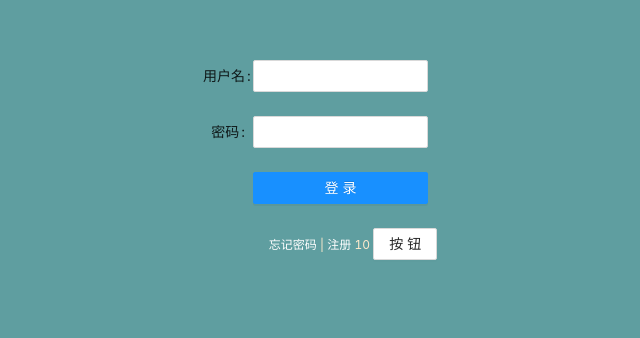
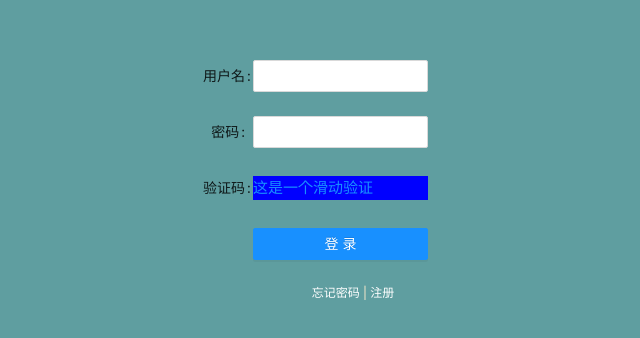
Before and after one commit to Tenglingfeng/myapp-vue3-admin-ts, a Vue app: page /#/ in a window 1280 px wide. Shown: the part 290-628 px from the top of the page, without its empty margins (287-927 px from the left). Built offline with nearby package versions, Linux system fonts and the light colour scheme.

Commit message:
1:局部组件注册;使用 2:局部样式scoped

```diff
--- /dev/null
+++ b/src/components/Captcha/index.vue
@@ -0,0 +1,22 @@
+<template>
+  <div class="di"><a class="aaa">这是一个滑动验证</a></div>
+</template>
+import "./captcha";
+<script lang="ts">
+import { defineComponent } from "vue";
+export default defineComponent({
+  name: "Captcha",
+});
+</script>
+
+<!-- scoped 局部样式应用  不加则会全局应用-->
+<style lang="scss" scoped>
+.di {
+  width: 100%;
+  background-color: blue;
+}
+.aaa {
+  font-size: 15px;
+  width: 100%;
+}
+</style>
--- a/src/main.ts
+++ b/src/main.ts
@@ -2,7 +2,6 @@ import { createApp } from "vue";
 import App from "./App.vue";
 import router from "./router";
 import store from "./store";
-
 
 //and-design-vue
 import Antd from "ant-design-vue";
--- a/src/views/account/Login.vue
+++ b/src/views/account/Login.vue
@@ -1,43 +1,36 @@
 <template>
   <div class="account">
     <div class="form-wrap">
-      <a-form name="custom-validation" ref="formRef" v-bind="formConfig.layout">
+      <a-form name="custom-validation" ref="formRef" v-bind="layout">
         <a-form-item has-feedback label="用户名" name="pass">
-          <a-input type="text" autocomplete="off"/>
+          <a-input type="text" autocomplete="off" />
         </a-form-item>
-
-
         <a-form-item has-feedback label="密码" name="pass">
           <a-input type="password" autocomplete="off" />
         </a-form-item>
-
+        <a-form-item has-feedback label="验证码" name="pass">
+          <Captcha></Captcha>
+        </a-form-item>
         <a-form-item :wrapper-col="{ span: 14, offset: 4 }">
           <a-button type="primary" html-type="submit" block>登录</a-button>
         </a-form-item>
       </a-form>
       <div class="text-center fs-12">
-        <a class="color-white" >忘记密码</a> |
+        <a class="color-white aaa">忘记密码</a> |
         <a class="color-white" href="">注册</a>
-      {{count}}
-
-      <a-button @click="set()">按钮</a-button>
       </div>
     </div>
   </div>
 </template>
 
 <script lang="ts">
-import { defineComponent, reactive, ref, toRefs } from "vue";
-
+import { defineComponent, reactive, toRefs } from "vue";
+//局部组件
+import Captcha from "@/components/Captcha/index.vue";
 export default defineComponent({
   name: "Home",
-  components: {},
-  setup(props) {
-
-    let count = ref<string>("10");
-
-    console.log(count.value);
-
+  components: { Captcha },
+  setup() {
     const formConfig = reactive({
       layout: {
         labelCol: {
@@ -49,13 +42,8 @@ export default defineComponent({
       },
     });
     const data = toRefs(formConfig);
-
-    const set = () => {
-      count.value= count.value+"20"+1;
-    }
-    console.log(data);
     return {
-      formConfig,count,set
+      ...data,
     };
   },
 });
```
Also changed, not shown: src/components/Captcha/captcha.js (added).
